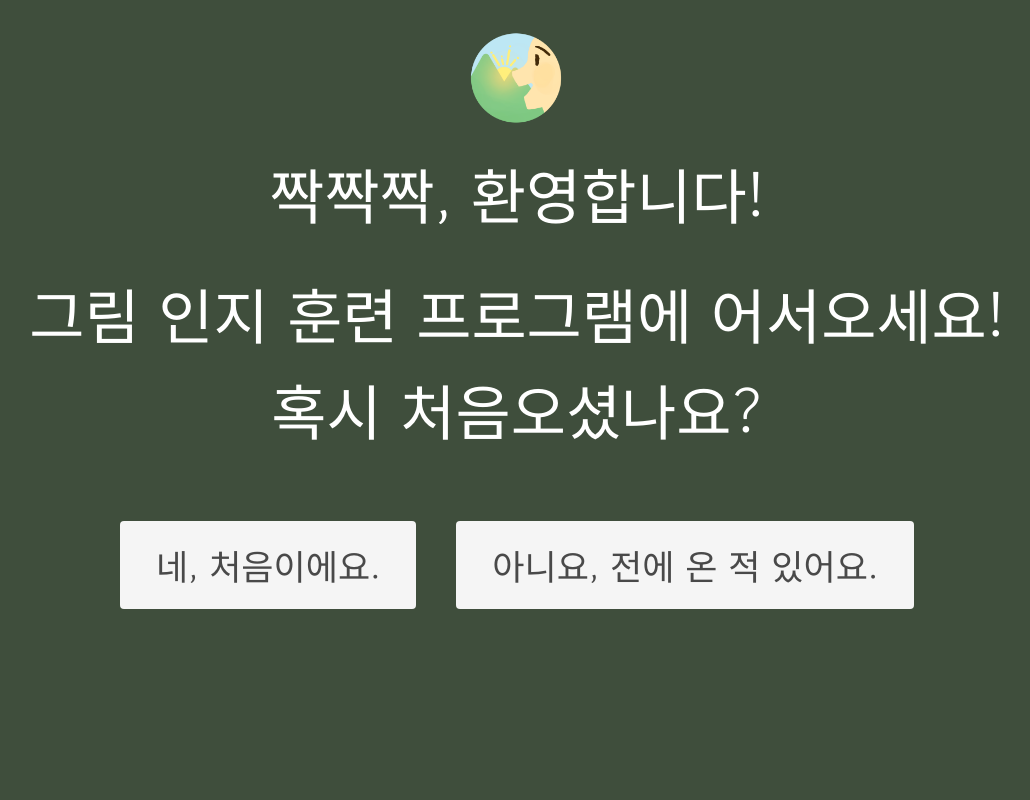
After one commit to agphera/2024-1-SilverTech, a Django app: page /StartingPage in a window 1280 px wide. The commit adds this page. Shown: the whole page, without its empty margins (123-1153 px from the left). Run offline with Django 5.2, Linux system fonts and the light colour scheme; parts of the project's set-up code (start-up, migrations or seed data) failed here and were passed over.

Commit message:
StartingPage구현완료
ProgramPage는 구현중
회원 인식 아직 소연파트랑 안합침

```diff
--- a/Frontend_UI/Camera.html
+++ b/Frontend_UI/Camera.html
@@ -3,7 +3,12 @@
   <head>
     <meta charset="UTF-8">
     <meta name="viewport" content="width=device-width, initial-scale=1.0">
+    {% load static %}
+    <link rel="icon" href="{% static 'Main_source/Starting_icon.PNG' %}">
+    <link rel="stylesheet" href="https://cdn.jsdelivr.net/npm/bulma@0.9.4/css/bulma.min.css">
+    <script src="https://code.jquery.com/jquery-3.6.0.js"></script>
   </head>
+
   <body>
     <p><video id="cameraview" width="720" height="480"></video></p>
     <div style="text-align: center;">
--- /dev/null
+++ b/Frontend_UI/StartingPage.html
@@ -0,0 +1,69 @@
+<!DOCTYPE html>
+<html>
+<head>
+    <meta name="viewport" content="width=device-width, initial-scale=1" , charset="utf-8">
+    <title>그림 인지 훈련</title>
+    {% load static %}
+    <link rel="icon" href="{% static 'Main_source/Starting_icon.PNG' %}">
+    <link rel="stylesheet" href="{% static 'StartingPage.css' %}" type="text/css">
+    <link rel="stylesheet" href="https://cdn.jsdelivr.net/npm/bulma@0.9.4/css/bulma.min.css">
+    <script src="{% static 'StartingPage.js' %}" type="module"></script>
+    <script src="{% static 'popup.js' %}" type="module"></script>
+    <script src="https://code.jquery.com/jquery-3.6.0.js"></script>
+
+</head>
+
+<body class="hero is-fullheight-with-navbar has-background-green">
+        <div class="hero-body">
+            <div class="container">
+                <div class="columns is-vcentered">
+                    <div class="column is-half has-text-centered">
+                        <figure class="image is-inline-block">
+                            <img src="{% static 'Main_source/Starting_icon.PNG' %}" alt="Starting_icon">
+                        </figure>
+                    </div>
+                    <div class="column is-half">
+                        <p class="title is-1 has-text-white">그림으로 말해요!</p>
+                    </div>
+                </div>
+            </div>
+        </div>
+
+
+      <!-- Greeting Popup -->
+    <div id="GreetingPopup" class="greeting-popup" style="display: none;">
+        <div class="container">
+            <figure class="image smaller-icon"> <!-- 새 클래스 추가 -->
+                <img src="{% static 'Main_source/Starting_icon.PNG' %}" alt="Starting_icon">
+            </figure>
+            <p id="random-greeting" class="content is-1 has-text-white"></p>
+            <p id="greeting" class="content is-1 has-text-white">그림 인지 훈련 프로그램에 어서오세요!<br>혹시 처음오셨나요?</p>
+            <div class="buttons-box">
+                <button id='FirstTimeButton' class="button is-light"> 네, 처음이에요. </button>
+                <button id='NotFirstTimeButton' class="button is-light">아니요, 전에 온 적 있어요.</button>
+            </div>
+        </div>
+    </div>
+    <script src="index.js"></script>
+
+</body>
+
+
+<script>
+     // DOM이 완전히 로드된 후 실행
+     document.addEventListener("DOMContentLoaded", function () {
+        // '처음이에요' 버튼에 이벤트 리스너 추가
+        document.getElementById('FirstTimeButton').addEventListener('click', function() {
+            window.location.href = document.getElementById('redirectLink').href
+        });
+
+        // '전에 온 적 있어요' 버튼에 이벤트 리스너 추가
+        document.getElementById('NotFirstTimeButton').addEventListener('click', function() {
+            window.location.href = document.getElementById('redirectLink').href
+        });
+    });
+</script>
+
+<a id="redirectLink" href="{% url 'Camera' %}" style="display:none;">이동</a>
+
+</html>
--- a/SilverTech/SilverTech/urls.py
+++ b/SilverTech/SilverTech/urls.py
@@ -18,10 +18,15 @@ Including another URLconf
 
 
 from django.urls import path
-from myapp1.views import index, send_audio_to_naver_stt  # 'index' 뷰도 임포트합니다.
+from myapp1.views import index, Camera, StartingPage, send_audio_to_naver_stt  # 'index' 뷰도 임포트합니다.
 from myapp1.views import proxy_to_naver_stt, make_pic_karlo
 urlpatterns = [
-    path('', index, name='index'),  # 직접 임포트된 'index' 뷰를 사용합니다.
+#    path('', StartingPage, name='StartingPage'),  # 직접 임포트된 'index' 뷰를 사용합니다.
+    path('Camera',Camera,name='Camera'), #
+ #   path('index',index, name='index'), #
+
+    path('',index, name='index'),
+    path('StartingPage',StartingPage,name='StartingPage'),
     path('api/naver-stt/', proxy_to_naver_stt, name='naver_stt_proxy'),
     path('func/make-pic/', make_pic_karlo, name='make_pic_karlo')
 ]
--- a/SilverTech/myapp1/views.py
+++ b/SilverTech/myapp1/views.py
@@ -78,7 +78,15 @@ urlpatterns = [
 ]
 
 @csrf_exempt
-def index(request):
+def StartingPage(request): #
+    return render(request,'../Frontend_UI/StartingPage.html')
+
+@csrf_exempt
+def Camera(request): #
+    return render(request,'../Frontend_UI/Camera.html')
+
+@csrf_exempt
+def index(request): #
     return render(request, '../Frontend_UI/index.html')
 
 def send_audio_to_naver_stt(request):
--- /dev/null
+++ b/SilverTech/static/StartingPage.css
@@ -0,0 +1,85 @@
+@import url('https://fonts.googleapis.com/css2?family=Gowun+Dodum&family=Nanum+Myeongjo&family=Noto+Serif+KR&display=swap');
+
+
+body, html, div {
+   font-family: "Gowun Dodum", sans-serif;
+}
+
+
+body, html {
+    height: 100%;
+    margin: 0;
+}
+
+.has-background-green {
+    background-color: rgb(63, 78, 60) !important;
+}
+
+.image img {
+    max-height: 80vh; /* Adjust size */
+    padding: 10px;
+    text-align: center; /* 이미지를 중앙에 정렬 */
+    max-width: 65%; /* 이미지 최대 너비 설정 */
+    margin: 20px auto 0 auto; /* 중앙 정렬 */
+}
+
+.title {
+    font-size: 73px !important;
+    font-weight: 500 !important;
+    line-height: 170% !important;
+    text-align: center;
+
+}
+
+.fade-out {
+    opacity: 0;
+    transition: opacity 0.5s ease;
+}
+
+.greeting-popup {
+    position: fixed;
+    width: 100%;
+    height: 100%;
+    top: 0;
+    left: 0;
+    background-color: rgb(63, 78, 60);
+    color: white;
+    display: flex;
+    justify-content: center;
+    align-items: center;
+    font-size: 40px;
+    display: none; /* Initially hidden */
+
+    transition: opacity 0.5s ease-in-out;
+    opacity: 0; /* Start hidden */
+
+}
+
+.smaller-icon img {
+    max-height: 20vh; /* 이미지 높이 제한 */
+    max-width: 10%; /* 이미지 너비 제한 */
+    margin: 20 auto; /* 중앙 정렬 */
+}
+
+.content{
+    font-size: 60px;
+    text-align: center;
+    margin: 10px;
+    line-height: 160%;
+}
+
+
+.buttons-box{
+    display: flex;
+    justify-content: center; /* 수평 중앙 정렬 */
+    align-items: center;     /* 수직 중앙 정렬 */
+    padding: 20px;           /* 버튼 주변에 여백 추가 */
+}
+
+.button{
+    margin: 20px;
+    font-size: 35px !important;
+    font-family: "Gowun Dodum", sans-serif;
+    font-weight: 500;
+
+}
--- /dev/null
+++ b/SilverTech/static/StartingPage.js
@@ -0,0 +1,46 @@
+document.addEventListener("DOMContentLoaded", function() {
+
+    let popup = document.getElementById("GreetingPopup");
+
+    // 3초후 팝업
+    setTimeout(function() {
+        popup.style.display = "block";
+        popup.style.opacity = 1;
+    }, 3000);
+
+    var greetings = ["와우~ 반갑습니다!", "우와, 안녕하세요!", "짝짝짝, 환영합니다!", "기다리고 있었어요!"];
+    var randomGreeting = greetings[Math.floor(Math.random() * greetings.length)]; // 랜덤인사
+    document.getElementById('random-greeting').textContent = randomGreeting;
+
+
+    //버튼으로 페이지 이동하기 js
+    //let FirstTimeButton = document.getElementById("FirstTimeButton");
+    //let NotFirstTimeButton = document.getElementById("NotFirstTimeButton");
+
+    //FirstTimeButton.addEventListener("click", function() {
+    //  window.location.href = 'Camera.html'; // 처음 오신 분들을 위한 페이지로 이동
+    //});
+
+    //NotFirstTimeButton.addEventListener("click", function() {
+    //  window.location.href = 'Camera.html'; // 재방문자를 위한 페이지로 이동
+    //});
+  //버튼으로 페이지 이동하기 js
+
+
+  });
+
+
+
+  function visible(current, total){
+      var arr = [];
+      for(let k = 0; k< total; k++){
+        arr[k] = k+"text";
+      }
+      var con = document.getElementById(arr[current]);
+      for(let j = 0; j<arr.length; j++){
+        var hid = document.getElementById(arr[j]);
+        hid.style.display = 'none';
+      }
+      con.style.display = 'block';
+
+    }
--- a/SilverTech/static/index.js
+++ b/SilverTech/static/index.js
@@ -22,6 +22,15 @@ document.addEventListener("DOMContentLoaded", function() {
   }
 
   let progressInterval = setInterval(updateProgressBar, 100);
+
+  //GoOut Button 기능
+  document.getElementById("goOutButton").addEventListener('click', function() {
+    var exitPopup = document.getElementById("exitPopup");
+    exitPopup.style.display = "flex"; // 팝업 창 보이기
+    setTimeout(function() {
+        window.close(); // 3초 후 팝업 창 닫기
+    }, 3000);
+});
 
   /*navbar+progressbar 사라짐 + 로딩중 팝업 */
   function hideElements() {
--- /dev/null
+++ b/SilverTech/static/popup.js
@@ -0,0 +1,12 @@
+// 팝업 보이기와 숨기기 로직
+function showPopup(popupId) {
+    const popup = document.getElementById(popupId);
+    popup.style.display = "flex";
+    setTimeout(() => { popup.style.opacity = 1; }, 10);
+  }
+
+  function hidePopup(popupId) {
+    const popup = document.getElementById(popupId);
+    popup.style.opacity = 0;
+    setTimeout(() => { popup.style.display = "none"; }, 500);
+  }
```
Also changed, not shown: Frontend_UI/StartingPage.css (added, +85 -0 lines), Frontend_UI/StartingPage.js (added, +46 -0 lines), Frontend_UI/index.html (+26 -13 lines), SilverTech/static/index.css (+53 -18 lines).
